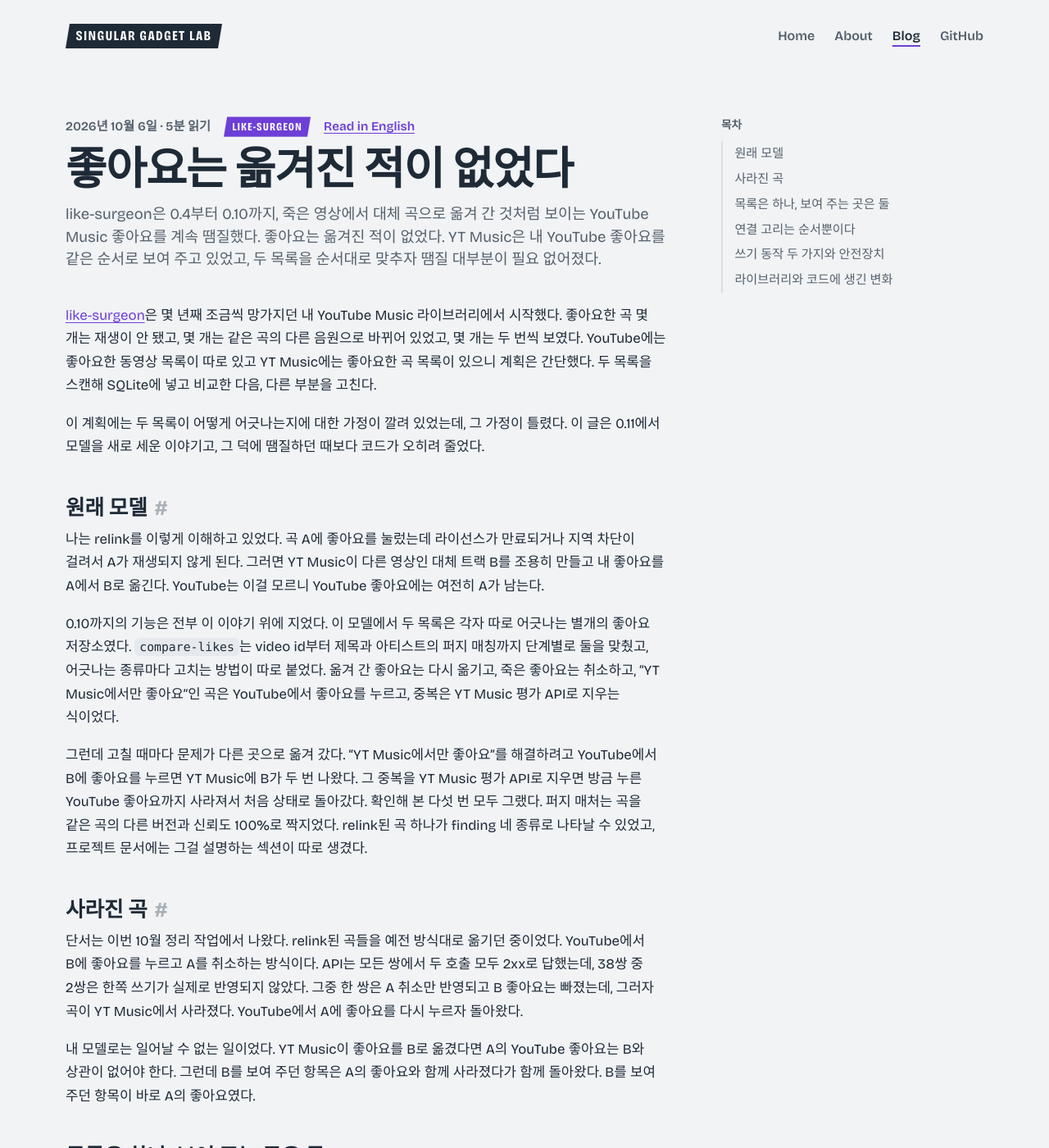
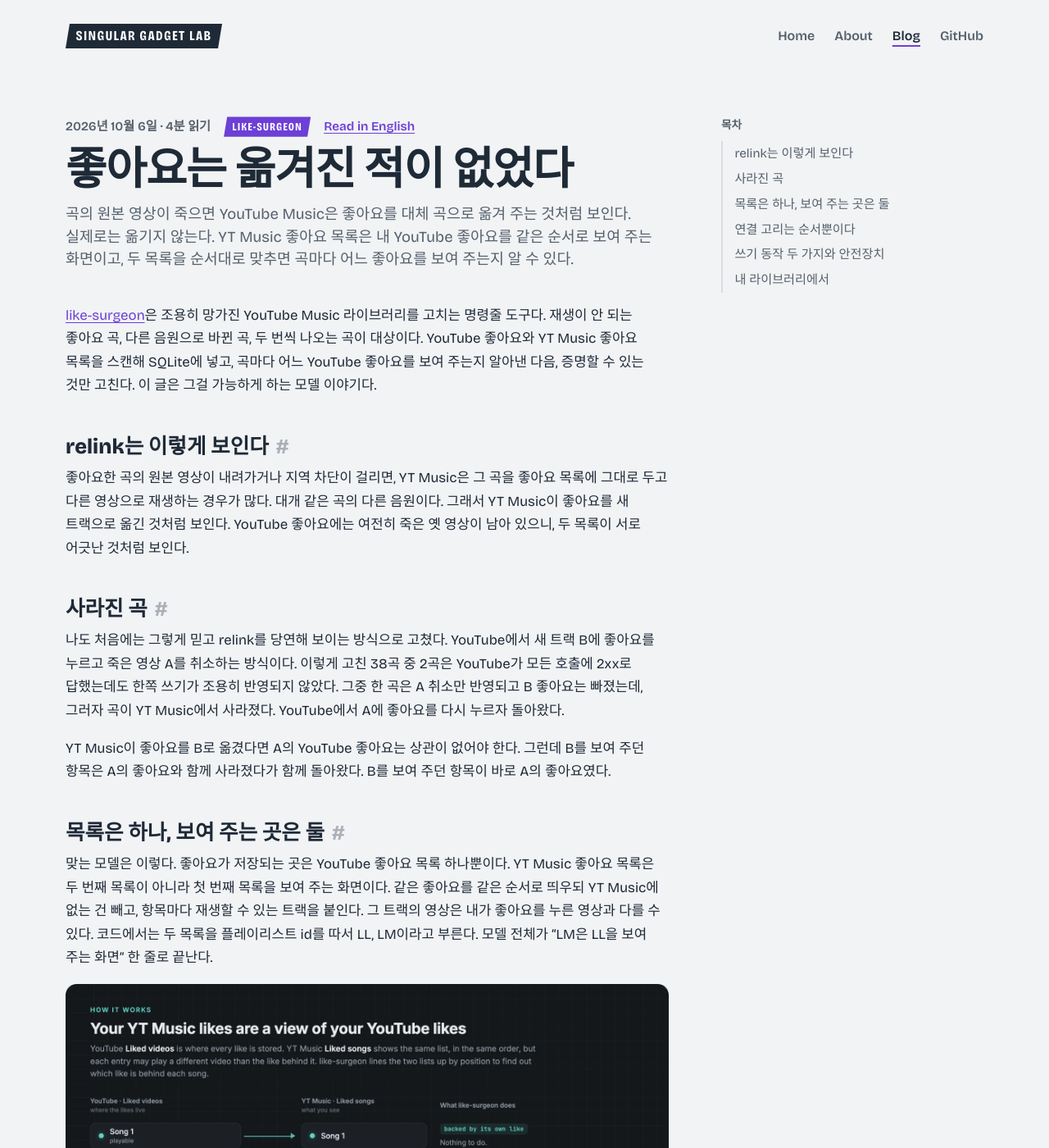
Before and after one commit to zeikar/zeikar.github.io, a Jekyll site: the page built from _posts/ko/2026-10-06-the-like-never-moved.md, in a window 1280 px wide and 1400 px high. Shown: the whole window at 82% size. Built offline with Jekyll 4.4.1, drawn with Linux system fonts in a browser that asks for light colours; some web fonts are replaced; comment, search, counter and statistics services are not loaded; some of the changed text lies outside the part shown.

Commit message:
feat(blog): refocus The Like Never Moved on the current model (en + ko)

```diff
--- a/_posts/ko/2026-10-06-the-like-never-moved.md
+++ b/_posts/ko/2026-10-06-the-like-never-moved.md
@@ -1,30 +1,24 @@
 ---
 title: "좋아요는 옮겨진 적이 없었다"
-subtitle: "like-surgeon은 0.4부터 0.10까지, 죽은 영상에서 대체 곡으로 옮겨 간 것처럼 보이는 YouTube Music 좋아요를 계속 땜질했다. 좋아요는 옮겨진 적이 없었다. YT Music은 내 YouTube 좋아요를 같은 순서로 보여 주고 있었고, 두 목록을 순서대로 맞추자 땜질 대부분이 필요 없어졌다."
+subtitle: "곡의 원본 영상이 죽으면 YouTube Music은 좋아요를 대체 곡으로 옮겨 주는 것처럼 보인다. 실제로는 옮기지 않는다. YT Music 좋아요 목록은 내 YouTube 좋아요를 같은 순서로 보여 주는 화면이고, 두 목록을 순서대로 맞추면 곡마다 어느 좋아요를 보여 주는지 알 수 있다."
 date: 2026-10-06
 unit: like-surgeon
 translations:
   en: /blog/the-like-never-moved/
-description: "like-surgeon 0.11이 제목 매칭을 버린 이유. YT Music 좋아요 목록은 YouTube 좋아요 목록을 같은 순서로 보여 주는 화면이라, 두 목록을 위치로 맞추면 곡마다 어느 좋아요를 보여 주는지 알 수 있다."
+description: "YT Music 좋아요 목록은 YouTube 좋아요 목록을 같은 순서로 보여 주는 화면이다. like-surgeon이 두 목록을 위치로 맞춰 곡마다 어느 좋아요를 보여 주는지 찾고, relink와 중복 좋아요를 안전하게 고치는 방법."
 ---
 
-[like-surgeon](/projects/like-surgeon/)은 몇 년째 조금씩 망가지던 내 YouTube Music 라이브러리에서 시작했다. 좋아요한 곡 몇 개는 재생이 안 됐고, 몇 개는 같은 곡의 다른 음원으로 바뀌어 있었고, 몇 개는 두 번씩 보였다. YouTube에는 좋아요한 동영상 목록이 따로 있고 YT Music에는 좋아요한 곡 목록이 있으니 계획은 간단했다. 두 목록을 스캔해 SQLite에 넣고 비교한 다음, 다른 부분을 고친다.
+[like-surgeon](/projects/like-surgeon/)은 조용히 망가진 YouTube Music 라이브러리를 고치는 명령줄 도구다. 재생이 안 되는 좋아요 곡, 다른 음원으로 바뀐 곡, 두 번씩 나오는 곡이 대상이다. YouTube 좋아요와 YT Music 좋아요 목록을 스캔해 SQLite에 넣고, 곡마다 어느 YouTube 좋아요를 보여 주는지 알아낸 다음, 증명할 수 있는 것만 고친다. 이 글은 그걸 가능하게 하는 모델 이야기다.
 
-이 계획에는 두 목록이 어떻게 어긋나는지에 대한 가정이 깔려 있었는데, 그 가정이 틀렸다. 이 글은 0.11에서 모델을 새로 세운 이야기고, 그 덕에 땜질하던 때보다 코드가 오히려 줄었다.
+## relink는 이렇게 보인다
 
-## 원래 모델
-
-나는 relink를 이렇게 이해하고 있었다. 곡 A에 좋아요를 눌렀는데 라이선스가 만료되거나 지역 차단이 걸려서 A가 재생되지 않게 된다. 그러면 YT Music이 다른 영상인 대체 트랙 B를 조용히 만들고 내 좋아요를 A에서 B로 옮긴다. YouTube는 이걸 모르니 YouTube 좋아요에는 여전히 A가 남는다.
-
-0.10까지의 기능은 전부 이 이야기 위에 지었다. 이 모델에서 두 목록은 각자 따로 어긋나는 별개의 좋아요 저장소였다. `compare-likes`는 video id부터 제목과 아티스트의 퍼지 매칭까지 단계별로 둘을 맞췄고, 어긋나는 종류마다 고치는 방법이 따로 붙었다. 옮겨 간 좋아요는 다시 옮기고, 죽은 좋아요는 취소하고, "YT Music에서만 좋아요"인 곡은 YouTube에서 좋아요를 누르고, 중복은 YT Music 평가 API로 지우는 식이었다.
-
-그런데 고칠 때마다 문제가 다른 곳으로 옮겨 갔다. "YT Music에서만 좋아요"를 해결하려고 YouTube에서 B에 좋아요를 누르면 YT Music에 B가 두 번 나왔다. 그 중복을 YT Music 평가 API로 지우면 방금 누른 YouTube 좋아요까지 사라져서 처음 상태로 돌아갔다. 확인해 본 다섯 번 모두 그랬다. 퍼지 매처는 곡을 같은 곡의 다른 버전과 신뢰도 100%로 짝지었다. relink된 곡 하나가 finding 네 종류로 나타날 수 있었고, 프로젝트 문서에는 그걸 설명하는 섹션이 따로 생겼다.
+좋아요한 곡의 원본 영상이 내려가거나 지역 차단이 걸리면, YT Music은 그 곡을 좋아요 목록에 그대로 두고 다른 영상으로 재생하는 경우가 많다. 대개 같은 곡의 다른 음원이다. 그래서 YT Music이 좋아요를 새 트랙으로 옮긴 것처럼 보인다. YouTube 좋아요에는 여전히 죽은 옛 영상이 남아 있으니, 두 목록이 서로 어긋난 것처럼 보인다.
 
 ## 사라진 곡
 
-단서는 이번 10월 정리 작업에서 나왔다. relink된 곡들을 예전 방식대로 옮기던 중이었다. YouTube에서 B에 좋아요를 누르고 A를 취소하는 방식이다. API는 모든 쌍에서 두 호출 모두 2xx로 답했는데, 38쌍 중 2쌍은 한쪽 쓰기가 실제로 반영되지 않았다. 그중 한 쌍은 A 취소만 반영되고 B 좋아요는 빠졌는데, 그러자 곡이 YT Music에서 사라졌다. YouTube에서 A에 좋아요를 다시 누르자 돌아왔다.
+나도 처음에는 그렇게 믿고 relink를 당연해 보이는 방식으로 고쳤다. YouTube에서 새 트랙 B에 좋아요를 누르고 죽은 영상 A를 취소하는 방식이다. 이렇게 고친 38곡 중 2곡은 YouTube가 모든 호출에 2xx로 답했는데도 한쪽 쓰기가 조용히 반영되지 않았다. 그중 한 곡은 A 취소만 반영되고 B 좋아요는 빠졌는데, 그러자 곡이 YT Music에서 사라졌다. YouTube에서 A에 좋아요를 다시 누르자 돌아왔다.
 
-내 모델로는 일어날 수 없는 일이었다. YT Music이 좋아요를 B로 옮겼다면 A의 YouTube 좋아요는 B와 상관이 없어야 한다. 그런데 B를 보여 주던 항목은 A의 좋아요와 함께 사라졌다가 함께 돌아왔다. B를 보여 주던 항목이 바로 A의 좋아요였다.
+YT Music이 좋아요를 B로 옮겼다면 A의 YouTube 좋아요는 상관이 없어야 한다. 그런데 B를 보여 주던 항목은 A의 좋아요와 함께 사라졌다가 함께 돌아왔다. B를 보여 주던 항목이 바로 A의 좋아요였다.
 
 ## 목록은 하나, 보여 주는 곳은 둘
 
@@ -34,21 +28,18 @@ description: "like-surgeon 0.11이 제목 매칭을 버린 이유. YT Music 좋
 
 relink는 A의 좋아요가 B로 보이는 현상이다. 좋아요한 뮤직비디오는 음원 트랙으로 보일 수 있고, 음원에도 좋아요를 눌렀다면 그 곡이 두 번 나온다. YT Music의 좋아요 버튼도 따로 저장되지 않는다. YT Music에서 곡에 좋아요를 누르면 그 영상에 YouTube 좋아요가 생긴다.
 
-옛 모델로는 설명이 안 되던 현상이 전부 평범한 동작이었다.
+버그처럼 보이던 현상도 이걸로 설명된다.
 
-- YouTube에서 B에 좋아요를 누르면 B로 보이는 좋아요가 하나 더 생긴다. 그래서 중복이 생겼다.
-- 그 중복에 YT Music 평가 API를 쓰면 지워지는 건 B의 좋아요라서 방금 한 수정이 되돌아갔다.
-- YT Music 평가 API로도 지울 수 없어서 고아처럼 남아 있던 항목은 A의 좋아요였다. A를 취소하자마자 사라졌다.
+- relink를 고치려고 YouTube에서 B에 좋아요를 누르면 B로 보이는 좋아요가 하나 더 생겨서 곡이 두 번 나온다.
+- 그 중복을 YT Music에서 취소하면 방금 누른 B의 좋아요가 지워져서 처음 상태로 돌아간다.
 
 ## 연결 고리는 순서뿐이다
 
 이 모델에서는 항목마다 어느 좋아요를 보여 주는지 알아내야 하는데, YT Music은 그걸 알려 주지 않는다. 항목마다 feedback token이 붙어 있지만 내용을 알 수 없다. 대신 순서는 지킨다. 내 라이브러리에서 한 번만 나오고 영상 자체에 YouTube 좋아요가 있는 LM 항목 1,142개가 전부 LL과 같은 순서였다. 무작위로 섞으면 62개쯤만 순서가 맞는다.
 
-0.11의 `compare-likes`가 두 목록을 위치로 맞추는 이유다. 영상 자체에 YouTube 좋아요가 있는 항목이 기준점이 되고, 대부분의 곡이 여기에 해당한다. 기준점 두 개 사이에는 짝을 못 찾은 LM 항목 몇 개와 YouTube 좋아요 몇 개가 남는다. 개수가 같으면 순서대로 짝을 짓는다. 남은 첫 번째 좋아요를 남은 첫 번째 항목과 묶는 식이다. 개수가 다르면 짝을 짓지 않고 보고만 한다. 기준점은 위치의 최장 증가 부분 수열(LIS)로 고른다. 앞에서부터 그리디하게 고르면 실제 데이터에서는 기준점이 몇백 개로 줄어들었다.
+`compare-likes`가 두 목록을 위치로 맞추는 이유다. 영상 자체에 YouTube 좋아요가 있는 항목이 기준점이 되고, 대부분의 곡이 여기에 해당한다. 기준점 두 개 사이에는 짝을 못 찾은 LM 항목 몇 개와 YouTube 좋아요 몇 개가 남는다. 개수가 같으면 순서대로 짝을 짓는다. 남은 첫 번째 좋아요를 남은 첫 번째 항목과 묶는 식이다. 개수가 다르면 짝을 짓지 않고 보고만 한다. 기준점은 위치의 최장 증가 부분 수열(LIS)로 고른다. 앞에서부터 그리디하게 고르면 실제 데이터에서는 기준점이 몇백 개로 줄어들었다.
 
-이제 짝을 정하는 데는 제목을 쓰지 않는다. 짝과 관련해 제목이 쓰이는 곳은 딱 하나다. repoint 전에 두 영상이 같은 녹음으로 보이는지 확인하는데, 길이 차이가 3초 이내이고 채널이 같거나 한쪽 제목이 다른 쪽 제목을 포함해야 한다.
-
-정리 작업에서 쓰기 결과를 확인할 수 있었던 24쌍 중 23쌍이 순서로 맞춘 결과와 같았다. 제목 매칭이 엉뚱한 곡에 붙였던 한 쌍도 순서로 맞추니 제대로 나왔다.
+짝을 정할 때 제목은 쓰지 않는다. 제목이 나오는 곳은 딱 하나다. repoint 전에 두 영상이 같은 녹음으로 보이는지 확인하는데, 길이 차이가 3초 이내이고 채널이 같거나 한쪽 제목이 다른 쪽 제목을 포함해야 한다. 고친 결과를 확인할 수 있었던 24쌍 중 23쌍이 순서로 맞춘 결과와 같았고, 제목으로 짐작했을 때 엉뚱한 곡에 붙었던 한 쌍도 순서로 맞추니 제대로 나왔다.
 
 ## 쓰기 동작 두 가지와 안전장치
 
@@ -59,14 +50,10 @@ relink는 A의 좋아요가 B로 보이는 현상이다. 좋아요한 뮤직비
 
 앞에서 본 곡이 사라지는 일은 두 수정이 꼭 잡아내야 하는 실패이기도 하다. 짝이 틀렸다면 A를 취소하는 순간 엉뚱한 곡이 YT Music에서 사라지는데, YouTube 응답에는 아무 표시도 없다. 그래서 `sync`는 좋아요를 하나 취소할 때마다 LM 전체를 다시 읽는다. repoint 뒤에는 모든 곡이 전과 같은 횟수로 나와야 하고, unlike shadow 뒤에는 B가 정확히 하나 줄어야 한다. 15초 뒤에 다시 읽어도 맞지 않으면 A에 좋아요를 다시 누르고, 그 repoint가 B에 누른 좋아요는 되돌리고, 실행을 멈춘다. 결과가 어긋났다면 그 스캔에서 나온 짝은 전부 믿을 수 없기 때문이다.
 
-## 라이브러리와 코드에 생긴 변화
+## 내 라이브러리에서
 
-재설계 전에 이미 내 라이브러리의 좋아요 27개로 모델을 확인했다. 0.11을 릴리스하기 직전의 첫 실제 실행에서는 마지막 중복 두 건을 지웠다. 녹음 현장 영상과 팬 업로드가 내가 따로 좋아요한 공식 트랙으로 보이던 경우였고, 취소할 때마다 항목이 정확히 하나씩 줄었다. 이제 LM의 1,172곡은 전부 그 곡 영상에 직접 눌린 YouTube 좋아요다.
+도구에 넣기 전에 내 라이브러리의 좋아요 27개로 모델을 먼저 확인했다. 첫 실제 실행에서는 마지막 중복 두 건을 지웠다. 녹음 현장 영상과 팬 업로드가 내가 따로 좋아요한 공식 트랙으로 보이던 경우였고, 취소할 때마다 항목이 정확히 하나씩 줄었다. 이제 LM의 1,172곡은 전부 그 곡 영상에 직접 눌린 YouTube 좋아요다.
 
 증명할 수 없는 건 보고만 한다. YT Music에 아예 보이지 않는 재생 불가 영상의 좋아요가 그런 경우라 직접 정리했다. 삭제된 영상에서는 특이한 점이 하나 더 나왔다. YouTube Data API로 좋아요를 취소하면 404가 나지만, YT Music 평가 API로는 문제없이 취소된다.
 
-코드도 땜질하던 때보다 작아졌다. 매처 모듈이 591줄에서 68줄이 됐고(정렬은 218줄짜리 새 모듈로 갔다), sync 동작 다섯 개가 두 개로 줄었고, 퍼지 매칭이 엉뚱한 짝을 짓지 못하게 만든 게이트와 가드도 같이 빠졌다.
-
-목록이 두 개였다면 내 수정은 다 맞았다. 목록은 처음부터 하나였다.
-
-like-surgeon은 PyPI에 올라가 있고(`uv tool install likesurgeon`), 근거는 [설계 문서](https://github.com/zeikar/like-surgeon/blob/main/docs/design/ll-lm-alignment.md)에 더 자세히 정리해 두었다.
+like-surgeon은 PyPI에 올라가 있고(`uv tool install likesurgeon`), `sync --dry-run`으로 아무것도 바꾸지 않고 무엇을 고칠지 먼저 볼 수 있다. 근거는 [설계 문서](https://github.com/zeikar/like-surgeon/blob/main/docs/design/ll-lm-alignment.md)에 더 자세히 정리해 두었다.
```
Also changed, not shown: _posts/2026-10-06-the-like-never-moved.md (+15 -28 lines).
